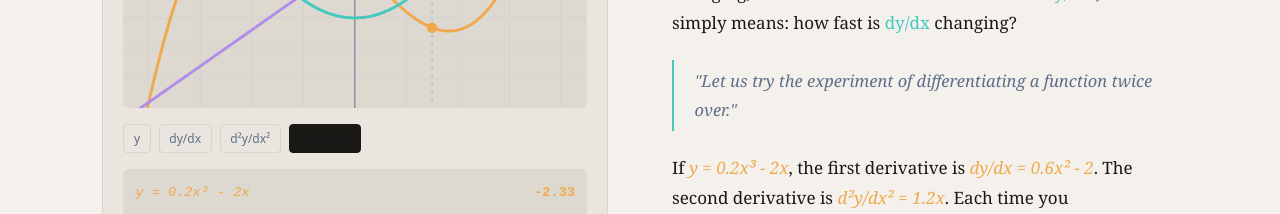
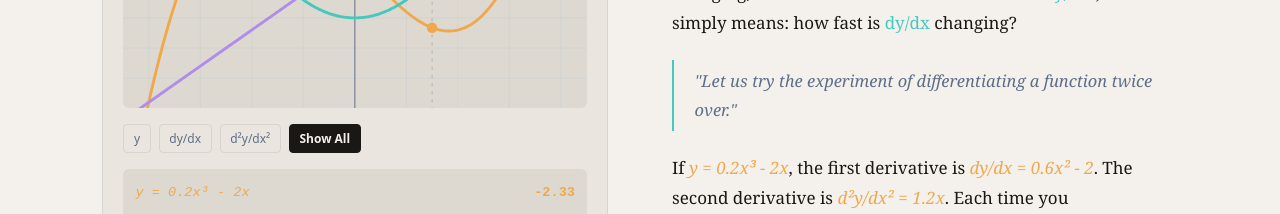
Before and after one commit to RakshithNM/calculus, a Vue app: page / in a window 1280 px wide. Shown: the part 6500-6714 px from the top of the page. Built offline with nearby package versions, Linux system fonts and the light colour scheme.

Commit message:
Fix active button text color contrast in light mode

```diff
--- a/src/components/interactive/DifferentialEqVis.vue
+++ b/src/components/interactive/DifferentialEqVis.vue
@@ -213,7 +213,7 @@ function onMouseDown(e: MouseEvent) {
 
   &.active {
     background: var(--text);
-    color: #141920;
+    color: var(--bg);
     border-color: var(--text);
     font-weight: 600;
   }
--- a/src/components/interactive/PartialVis.vue
+++ b/src/components/interactive/PartialVis.vue
@@ -209,7 +209,7 @@ const shellTop = computed(() => {
 
   &.active {
     background: var(--text);
-    color: #141920;
+    color: var(--bg);
     border-color: var(--text);
     font-weight: 600;
   }
--- a/src/components/interactive/SuccessiveVis.vue
+++ b/src/components/interactive/SuccessiveVis.vue
@@ -215,7 +215,7 @@ function onTouchMove(e: TouchEvent) {
   &--y.active   { background: var(--warm); color: #141920; border-color: var(--warm); }
   &--dy.active  { background: var(--accent); color: #141920; border-color: var(--accent); }
   &--d2y.active { background: #b18ceb; color: #141920; border-color: #b18ceb; }
-  &--all.active { background: var(--text); color: #141920; border-color: var(--text); }
+  &--all.active { background: var(--text); color: var(--bg); border-color: var(--text); }
 }
 
 .readout {
--- a/src/components/interactive/TrigVis.vue
+++ b/src/components/interactive/TrigVis.vue
@@ -186,7 +186,7 @@ function onTouchMove(e: TouchEvent) {
 
   &.active {
     background: var(--text);
-    color: #141920;
+    color: var(--bg);
     border-color: var(--text);
     font-weight: 600;
   }
```
